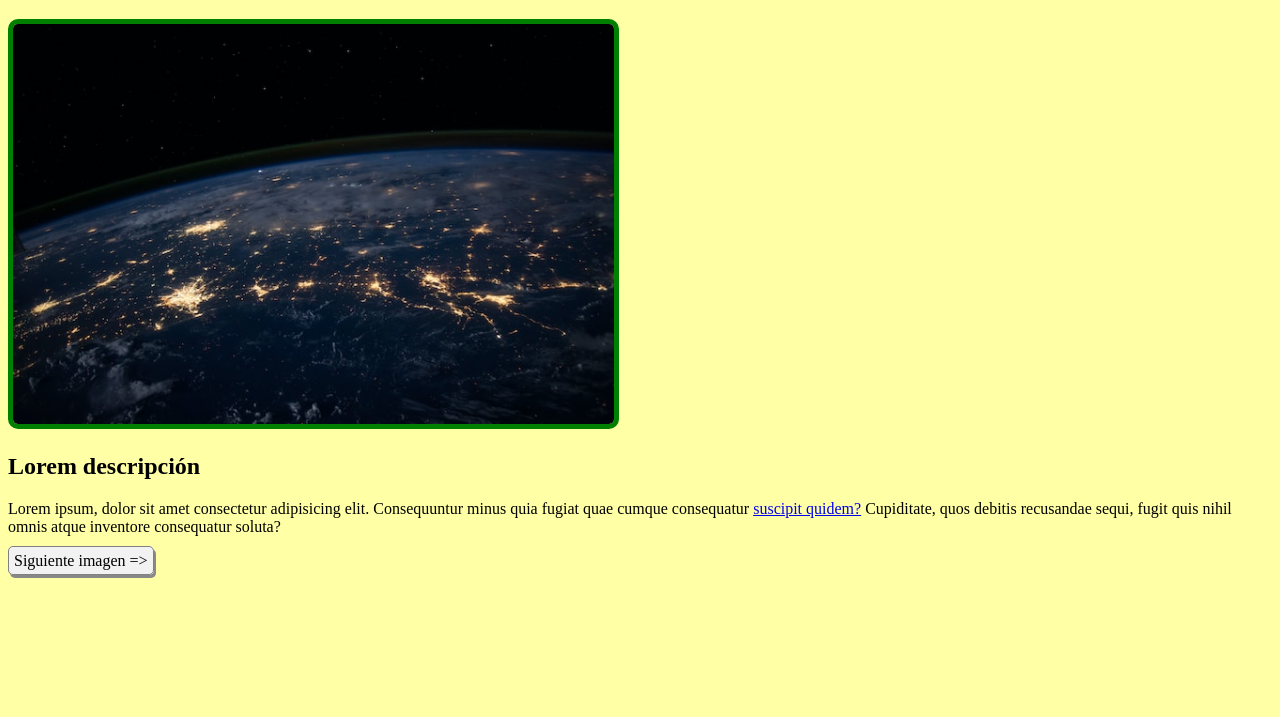
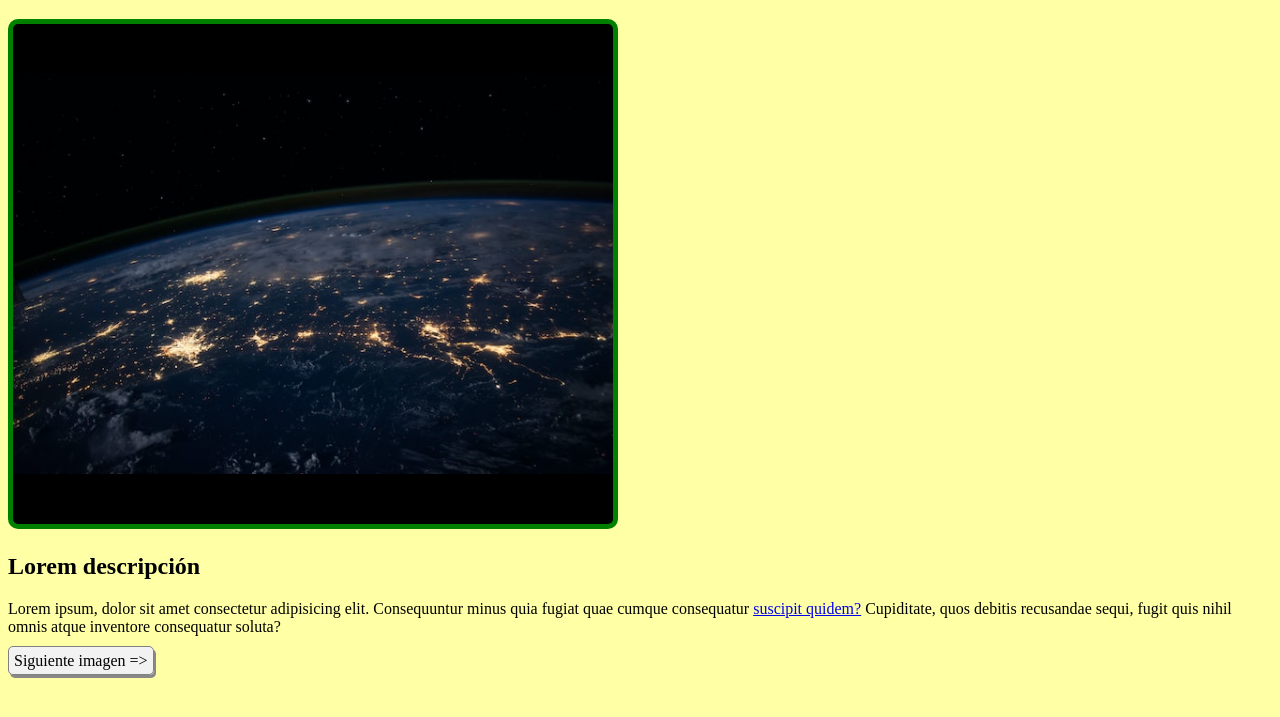
Before and after one commit to Facundo15/mejora-proyecto-web, a plain HTML site: page page1.html in a window 1280 px wide. Shown: the part 61-778 px from the top of the page. Drawn offline with Linux system fonts and the light colour scheme.

Commit message:
resize images

```diff
--- a/styles.css
+++ b/styles.css
@@ -2,10 +2,16 @@ body {
     background-color: rgb(255, 255, 165);
 }
 
-.image{
+.image {
     border: 5px solid green;
+    background-color: black;
     border-radius: 10px;
-    height: 400px;
+    width: 600px;
+    max-width: 600px;
+    height: 500px;
+    max-height: 500px;
+    object-fit: contain;
+    aspect-ratio: 16/9;
 }
 
 .link-button {
```
